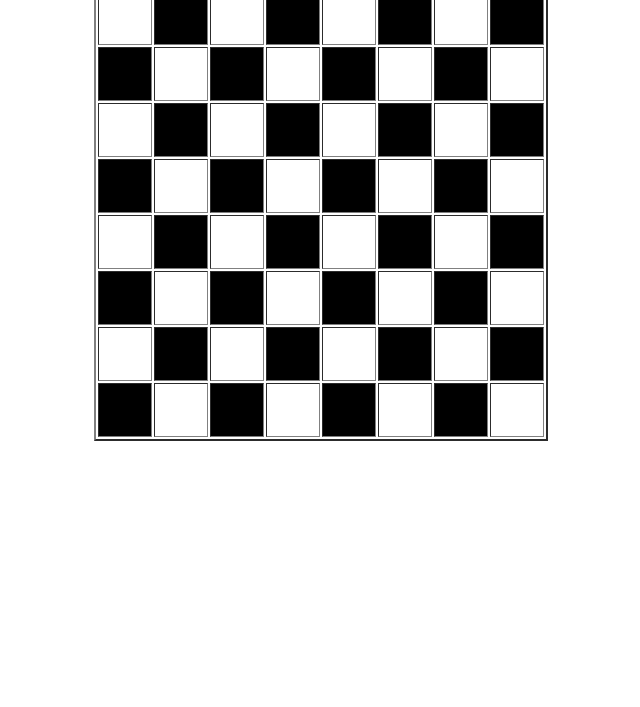
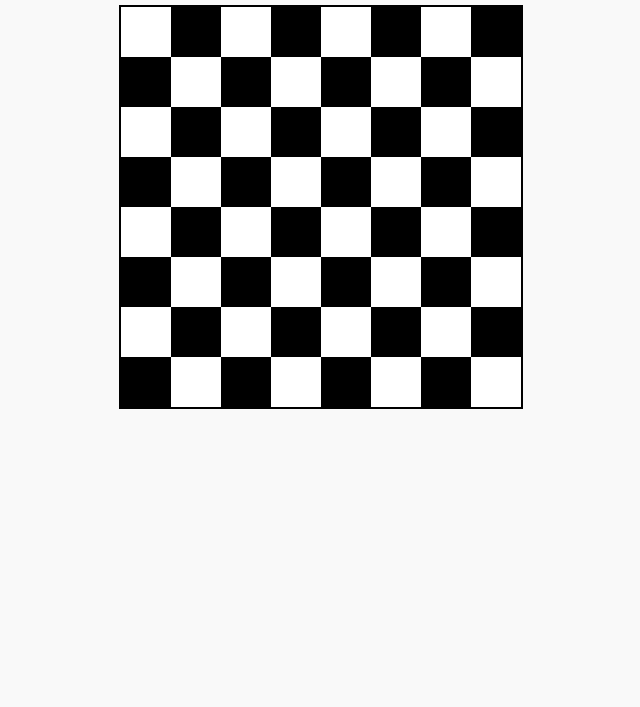
Before and after one commit to HN721/fgo24-css-chessboard, a website: page index.html in a window 1280 px wide. Shown: the part 93-800 px from the top of the page, without its empty margins (319-959 px from the left). Drawn offline with Linux system fonts and the light colour scheme.

Commit message:
feat: create chessboard using internal css in index html

```diff
--- a/index.html
+++ b/index.html
@@ -4,97 +4,124 @@
   <meta charset="UTF-8">
   <meta name="viewport" content="width=device-width, initial-scale=1.0">
   <title>Chessboard</title>
+  <style>
+    body {
+      margin: 0;
+      padding: 20px;
+      font-family: Arial, sans-serif;
+      background-color: #f9f9f9;
+    }
+    h1 {
+      text-align: center;
+      margin-bottom: 20px;
+    }
+    .container {
+      display: grid;
+      grid-template-columns: repeat(8, 50px);
+      width: 400px;
+      margin: 0 auto;
+      border: 2px solid #000;
+      box-shadow: transparent;
+    }
+    .container div {
+      width: 50px;
+      height: 50px;
+
+    }
+    .white {
+      background-color: white;
+    }
+    .black {
+      background-color: black;
+    }
+  </style>
 </head>
-<body >
-    <h1 align="center">Chessboard</h1>
-  <table align="center" border="2" >
-    <tbody >
+<body>
 
-      <tr>
-        <td width="50px" height="50px" bgcolor="white"></td>
-        <td width="50px" height="50px" bgcolor="black"></td>
-        <td width="50px" height="50px" bgcolor="white"></td>
-        <td width="50px" height="50px" bgcolor="black"></td>
-        <td width="50px" height="50px" bgcolor="white"></td>
-        <td width="50px" height="50px" bgcolor="black"></td>
-        <td width="50px" height="50px" bgcolor="white"></td>
-        <td width="50px" height="50px" bgcolor="black"></td>
-      </tr>
-      <tr>
-        <td width="50px" height="50px" bgcolor="black"></td>
-        <td width="50px" height="50px" bgcolor="white"></td>
-        <td width="50px" height="50px" bgcolor="black"></td>
-        <td width="50px" height="50px" bgcolor="white"></td>
-        <td width="50px" height="50px" bgcolor="black"></td>
-        <td width="50px" height="50px" bgcolor="white"></td>
-        <td width="50px" height="50px" bgcolor="black"></td>
-        <td width="50px" height="50px" bgcolor="white"></td>
-      </tr>
-      <tr>
-        <td width="50px" height="50px" bgcolor="white"></td>
-        <td width="50px" height="50px" bgcolor="black"></td>
-        <td width="50px" height="50px" bgcolor="white"></td>
-        <td width="50px" height="50px" bgcolor="black"></td>
-        <td width="50px" height="50px" bgcolor="white"></td>
-        <td width="50px" height="50px" bgcolor="black"></td>
-        <td width="50px" height="50px" bgcolor="white"></td>
-        <td width="50px" height="50px" bgcolor="black"></td>
-      </tr>
-      <!-- Baris 4 -->
-      <tr>
-        <td width="50px" height="50px" bgcolor="black"></td>
-        <td width="50px" height="50px" bgcolor="white"></td>
-        <td width="50px" height="50px" bgcolor="black"></td>
-        <td width="50px" height="50px" bgcolor="white"></td>
-        <td width="50px" height="50px" bgcolor="black"></td>
-        <td width="50px" height="50px" bgcolor="white"></td>
-        <td width="50px" height="50px" bgcolor="black"></td>
-        <td width="50px" height="50px" bgcolor="white"></td>
-      </tr>
-      <!-- Baris 5 -->
-      <tr>
-        <td width="50px" height="50px" bgcolor="white"></td>
-        <td width="50px" height="50px" bgcolor="black"></td>
-        <td width="50px" height="50px" bgcolor="white"></td>
-        <td width="50px" height="50px" bgcolor="black"></td>
-        <td width="50px" height="50px" bgcolor="white"></td>
-        <td width="50px" height="50px" bgcolor="black"></td>
-        <td width="50px" height="50px" bgcolor="white"></td>
-        <td width="50px" height="50px" bgcolor="black"></td>
-      </tr>
-      <!-- Baris 6 -->
-      <tr>
-        <td width="50px" height="50px" bgcolor="black"></td>
-        <td width="50px" height="50px" bgcolor="white"></td>
-        <td width="50px" height="50px" bgcolor="black"></td>
-        <td width="50px" height="50px" bgcolor="white"></td>
-        <td width="50px" height="50px" bgcolor="black"></td>
-        <td width="50px" height="50px" bgcolor="white"></td>
-        <td width="50px" height="50px" bgcolor="black"></td>
-        <td width="50px" height="50px" bgcolor="white"></td>
-      </tr>
-      <!-- Baris 7 -->
-      <tr>
-        <td width="50px" height="50px" bgcolor="white"></td>
-        <td width="50px" height="50px" bgcolor="black"></td>
-        <td width="50px" height="50px" bgcolor="white"></td>
-        <td width="50px" height="50px" bgcolor="black"></td>
-        <td width="50px" height="50px" bgcolor="white"></td>
-        <td width="50px" height="50px" bgcolor="black"></td>
-        <td width="50px" height="50px" bgcolor="white"></td>
-        <td width="50px" height="50px" bgcolor="black"></td>
-      </tr>
-      <tr>
-        <td width="50px" height="50px" bgcolor="black"></td>
-        <td width="50px" height="50px" bgcolor="white"></td>
-        <td width="50px" height="50px" bgcolor="black"></td>
-        <td width="50px" height="50px" bgcolor="white"></td>
-        <td width="50px" height="50px" bgcolor="black"></td>
-        <td width="50px" height="50px" bgcolor="white"></td>
-        <td width="50px" height="50px" bgcolor="black"></td>
-        <td width="50px" height="50px" bgcolor="white"></td>
-      </tr>
-    </tbody>
-  </table>
+  <h1>Chessboard</h1>
+
+  <div class="container">
+    <!-- Baris 1 -->
+    <div class="white"></div>
+    <div class="black"></div>
+    <div class="white"></div>
+    <div class="black"></div>
+    <div class="white"></div>
+    <div class="black"></div>
+    <div class="white"></div>
+    <div class="black"></div>
+
+    <!-- Baris 2 -->
+    <div class="black"></div>
+    <div class="white"></div>
+    <div class="black"></div>
+    <div class="white"></div>
+    <div class="black"></div>
+    <div class="white"></div>
+    <div class="black"></div>
+    <div class="white"></div>
+
+    <!-- Baris 3 -->
+    <div class="white"></div>
+    <div class="black"></div>
+    <div class="white"></div>
+    <div class="black"></div>
+    <div class="white"></div>
+    <div class="black"></div>
+    <div class="white"></div>
+    <div class="black"></div>
+
+    <!-- Baris 4 -->
+    <div class="black"></div>
+    <div class="white"></div>
+    <div class="black"></div>
+    <div class="white"></div>
+    <div class="black"></div>
+    <div class="white"></div>
+    <div class="black"></div>
+    <div class="white"></div>
+
+    <!-- Baris 5 -->
+    <div class="white"></div>
+    <div class="black"></div>
+    <div class="white"></div>
+    <div class="black"></div>
+    <div class="white"></div>
+    <div class="black"></div>
+    <div class="white"></div>
+    <div class="black"></div>
+
+    <!-- Baris 6 -->
+    <div class="black"></div>
+    <div class="white"></div>
+    <div class="black"></div>
+    <div class="white"></div>
+    <div class="black"></div>
+    <div class="white"></div>
+    <div class="black"></div>
+    <div class="white"></div>
+
+    <!-- Baris 7 -->
+    <div class="white"></div>
+    <div class="black"></div>
+    <div class="white"></div>
+    <div class="black"></div>
+    <div class="white"></div>
+    <div class="black"></div>
+    <div class="white"></div>
+    <div class="black"></div>
+
+    <!-- Baris 8 -->
+    <div class="black"></div>
+    <div class="white"></div>
+    <div class="black"></div>
+    <div class="white"></div>
+    <div class="black"></div>
+    <div class="white"></div>
+    <div class="black"></div>
+    <div class="white"></div>
+
+  </div>
+
 </body>
 </html>
```
